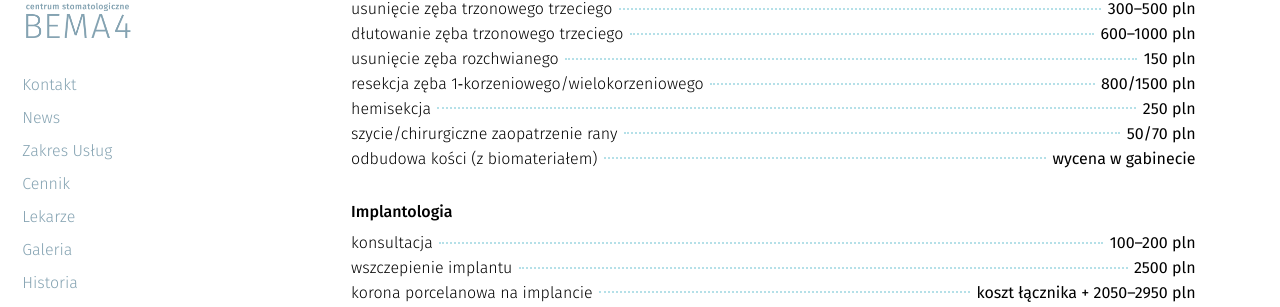
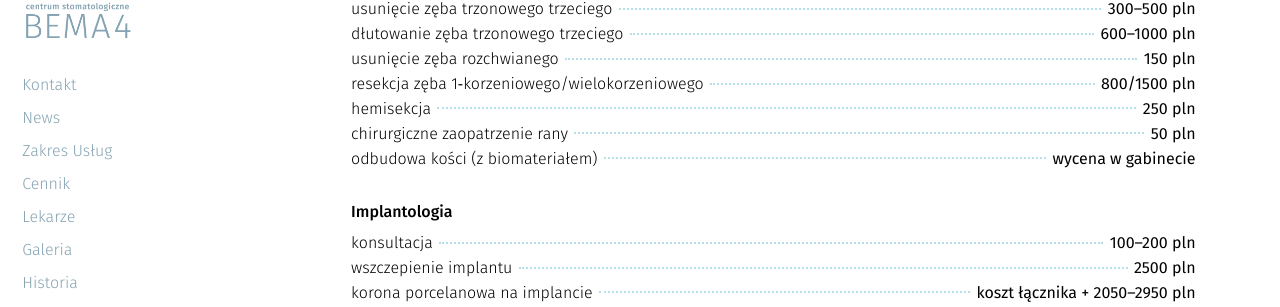
Before and after one commit to CSB4/bema4, a Jekyll site: the page built from index.html, in a window 1280 px wide and 900 px high, scrolled down 4134 px. Shown: the part 136-443 px from the top of the window. Built offline with Jekyll 4.4.1, drawn with Linux system fonts in a browser that asks for light colours; nearby versions of some CDN libraries.

Commit message:
aktualizacja cennika (#86)

```diff
--- a/_slides/0000-03-03-cennik.markdown
+++ b/_slides/0000-03-03-cennik.markdown
@@ -91,7 +91,7 @@ published: true
 * <span>usunięcie zęba rozchwianego</span> <span>150 pln</span>
 * <span>resekcja zęba 1&#8209;korzeniowego/wielokorzeniowego</span> <span>800/1500 pln</span>
 * <span>hemisekcja</span> <span>250 pln</span>
-* <span>szycie/chirurgiczne zaopatrzenie rany</span> <span>50/70 pln</span>
+* <span>chirurgiczne zaopatrzenie rany</span> <span>50 pln</span>
 * <span>odbudowa kości (z biomateriałem)</span> <span>wycena w gabinecie</span>
 
 ## Implantologia
```
